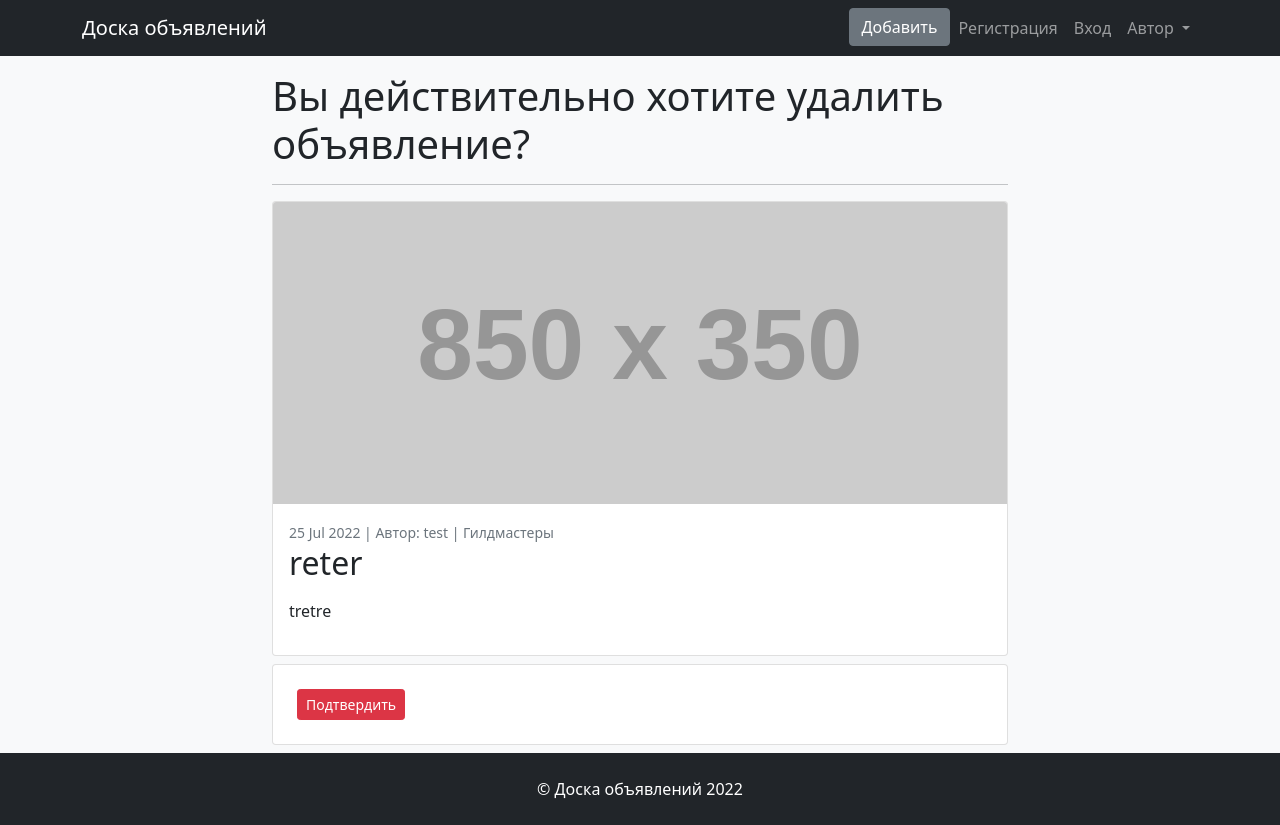
After one commit to kimgoesflying/django-message-board, a Django app: page /4/delete in a window 1280 px wide. The commit adds this page. Run offline with Django 4.2, Linux system fonts and the light colour scheme; data comes from the database, SQL or seed files in the repository; both versions use the stored data as it was after the commit; grey boxes labelled with a size stand in for pictures from a placeholder-image service; some libraries are stand-ins or nearby versions.

Commit message:
post delete

```diff
--- a/posts/urls.py
+++ b/posts/urls.py
@@ -1,7 +1,7 @@
 
 from django.contrib import admin
 from django.urls import path
-from .views import PostListView, PostDetail, PostCreateView, PostUpdateView
+from .views import PostListView, PostDetail, PostCreateView, PostUpdateView, PostDeleteView
 
 
 urlpatterns = [
@@ -10,4 +10,6 @@ urlpatterns = [
     path('add_post/', PostCreateView.as_view(),
          name='post_create'),
     path('<int:pk>/edit', PostUpdateView.as_view(), name='post_update'),
+    path('<int:pk>/delete', PostDeleteView.as_view(), name='post_delete'),
+
 ]
--- a/posts/views.py
+++ b/posts/views.py
@@ -1,5 +1,5 @@
 from django.shortcuts import render
-from django.views.generic import ListView, DetailView, CreateView, UpdateView
+from django.views.generic import ListView, DetailView, CreateView, UpdateView, DeleteView
 from .models import *
 from .filters import PostFilter
 from .forms import PostForm
@@ -43,3 +43,9 @@ class PostUpdateView(UpdateView):
     def get_object(self, **kwargs):
         id = self.kwargs.get('pk')
         return Post.objects.get(pk=id)
+
+
+class PostDeleteView(DeleteView):
+    template_name = 'posts/post_delete.html'
+    queryset = Post.objects.all()
+    success_url = '/'
--- /dev/null
+++ b/templates/posts/post_delete.html
@@ -0,0 +1,24 @@
+{% extends 'index.html' %}
+
+{% block title %} Удалить объявление {% endblock title %}
+
+{% block content %}
+<h1>Вы действительно хотите удалить объявление?</h1>
+<hr>
+<div class="card mb-2">
+    <a href="#!"><img class="card-img-top" src="https://dummyimage.com/850x350/dee2e6/6c757d.jpg" alt="..." /></a>
+    <div class="card-body">
+        <div> <span class="small text-muted ">{{ post.date |date:'d M Y' }} | Автор: {{post.author}} | {{post.get_category_display}}</span></div>
+        <h2 class="card-title">{{ post.title }}</h2>
+        <p class="card-text">{{ post.text | linebreaks }}</p>
+        <!-- <a class="btn btn-secondary bg-opacity-10" href="#!">Read more →</a> -->
+    </div>
+</div>
+
+<div class="card mb-2 p-4">
+<form method="POST">
+    {% csrf_token %}
+    <input type="submit" value="Подтвердить" class="btn btn-danger btn-sm">
+</form>
+</div>
+{% endblock content %}
--- a/templates/posts/post_detail.html
+++ b/templates/posts/post_detail.html
@@ -18,6 +18,7 @@
     <div class="card pt-4 px-4 pb-2 mb-4">
         <p>
             <a href="{% url 'post_update' post.id %}" class="btn btn-outline-primary btn-sm">Редактировать</a>
+            <a href="{% url 'post_delete' post.id %}" class="btn btn-outline-danger btn-sm">Удалить</a>
         </p>
     </div>
 {% endblock content %}
```
Also changed, not shown: db.sqlite3.
